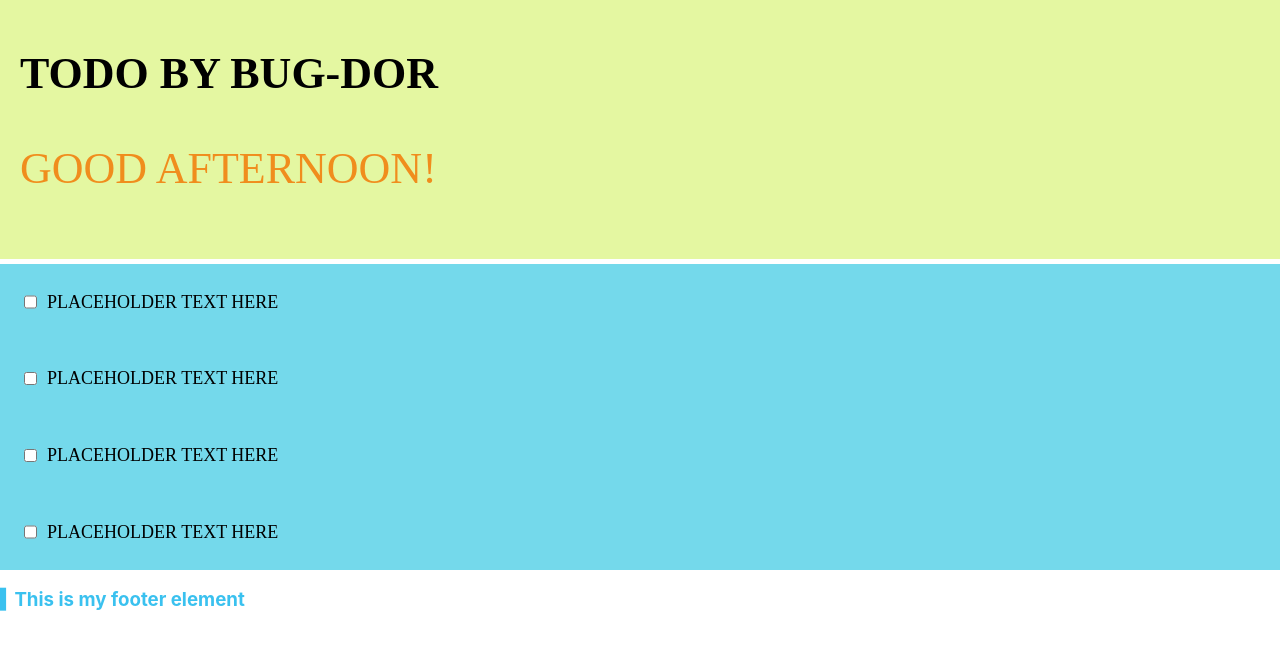
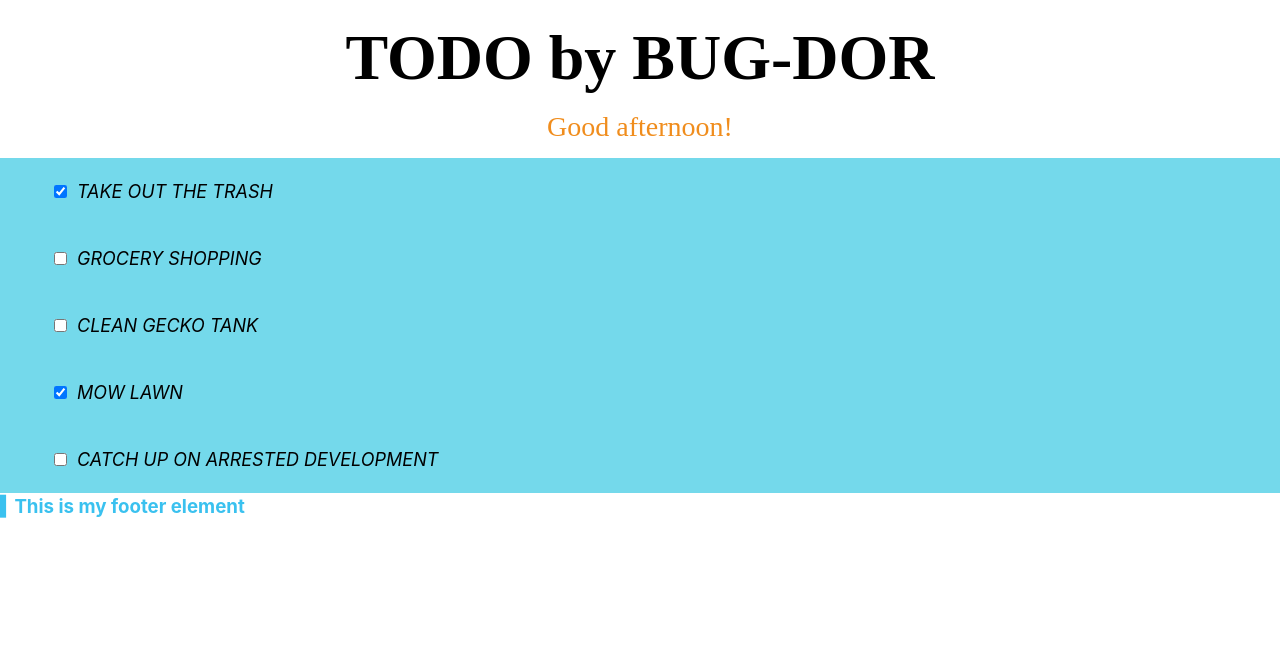
Before and after one commit to dung6eetle/react-app-3, a React (Create React App) app in the folder react-app-3/: page / in a window 1280 px wide. Shown: the top 650 px of the page. Built offline with nearby package versions, Linux system fonts and the light colour scheme.

Commit message:
fixed -> maincontent to class

```diff
--- a/react-app-3/package.json
+++ b/react-app-3/package.json
@@ -6,6 +6,7 @@
     "@testing-library/jest-dom": "^4.2.4",
     "@testing-library/react": "^9.3.2",
     "@testing-library/user-event": "^7.1.2",
+    "minireset.css": "0.0.6",
     "react": "^16.13.1",
     "react-dom": "^16.13.1",
     "react-scripts": "3.4.1"
--- a/react-app-3/src/components/Header.css
+++ b/react-app-3/src/components/Header.css
@@ -1,12 +1,11 @@
 .navbar {
-    background: #e4f7a1;
-    font-size: 22px;
+    background: #fff;
+    font-size: 32px;
     font-family: 'Droid Sans';
-    text-transform: uppercase;
-    padding: 20px 20px;
-    margin-bottom: 5px;
+    padding: 10px 10px;
+    text-align: center;
+
 }
 .navbar p {
-    color: rgb(54, 53, 53);
-    font-size: 2em;
+    font-size: 28px;
 }
--- a/react-app-3/src/components/Header.js
+++ b/react-app-3/src/components/Header.js
@@ -10,7 +10,7 @@ function Header() {
 
     if (hours < 12) {
         timeOfDay = "morning"
-        styles.color = "#FFFA5A"
+        styles.color = "#FA032D"
     } else if (hours >= 12 && hours <17) {
         timeOfDay = "afternoon"
         styles.color = "#F08D1D"
--- a/react-app-3/src/components/MainContent.js
+++ b/react-app-3/src/components/MainContent.js
@@ -1,16 +1,35 @@
 import React from 'react'
 import './MainContent.css'
 import TodoItem from './TodoItem'
+import todoData from './todoData'
 
-function MainContent() {
+/*function MainContent() {
+    const todoItems = todoData.map(item => <TodoItem key={item.id} item={item} />)
     return (
         <div className="todo-list">
-            <TodoItem/>
-            <TodoItem/>
-            <TodoItem/>
-            <TodoItem/>
+            {todoItems}
         </div>
     )
+}  Делаем из функции компонент класса для того что бы
+то что хранится в todoData было помещено в состояние и я имел возможность
+изменить список(туду Дата) =>> */
+
+
+
+class MainContent extends React.Component {
+    constructor() {
+        super()
+        this.state = {
+            todo: todoData
+        }
+    }
+    render() {
+        const todoItems = this.state.todo.map(item => <TodoItem key={item.id} item={item} />)
+        return (
+            <div className="todo-list">
+                {todoItems}
+            </div>
+        )
+    }
 }
-
 export default MainContent
--- a/react-app-3/src/components/TodoItem.js
+++ b/react-app-3/src/components/TodoItem.js
@@ -1,10 +1,12 @@
 import React from 'react'
 import '../index.css'
-function TodoItem() {
+import todoData from './todoData'
+
+function TodoItem(props) {
     return (
         <div className="todo-item">
-            <input type="checkbox" />
-            <p>Placeholder text here</p>
+            <input type="checkbox" checked={props.item.completed} />
+            <p>{props.item.text}</p>
         </div>
     )
 }
--- /dev/null
+++ b/react-app-3/src/components/todoData.js
@@ -0,0 +1,29 @@
+const todoData = [
+    {
+        id: 1,
+        text: "Take out the trash",
+        completed: true
+    },
+    {
+        id: 2,
+        text: "Grocery shopping",
+        completed: false
+    },
+    {
+        id: 3,
+        text: "Clean gecko tank",
+        completed: false
+    },
+    {
+        id: 4,
+        text: "Mow lawn",
+        completed: true
+    },
+    {
+        id: 5,
+        text: "Catch up on Arrested Development",
+        completed: false
+    }
+]
+
+export default todoData
--- a/react-app-3/src/index.css
+++ b/react-app-3/src/index.css
@@ -1,17 +1,91 @@
+/* Указываем box sizing */
+*,
+*::before,
+*::after {
+  box-sizing: border-box;
+}
+
+/* Убираем внутренние отступы */
+ul[class],
+ol[class] {
+  padding: 0;
+}
+
+/* Убираем внешние отступы */
+body,
+h1,
+h2,
+h3,
+h4,
+p,
+ul[class],
+ol[class],
+li,
+figure,
+figcaption,
+blockquote,
+dl,
+dd {
+  margin: 0;
+}
+
+/* Выставляем основные настройки по-умолчанию для body */
+body {
+  min-height: 100vh;
+  scroll-behavior: smooth;
+  text-rendering: optimizeSpeed;
+  line-height: 1.5;
+}
+
+/* Удаляем стандартную стилизацию для всех ul и il, у которых есть атрибут class*/
+ul[class],
+ol[class] {
+  list-style: none;
+}
+
+/* Элементы a, у которых нет класса, сбрасываем до дефолтных стилей */
+a:not([class]) {
+  text-decoration-skip-ink: auto;
+}
+
+/* Упрощаем работу с изображениями */
+img {
+  max-width: 100%;
+  display: block;
+}
+
+/* Указываем понятную периодичность в потоке данных у article*/
+article > * + * {
+  margin-top: 1em;
+}
+
+/* Наследуем шрифты для инпутов и кнопок */
+input,
+button,
+textarea,
+select {
+  font: inherit;
+}
+
+/* Удаляем все анимации и переходы */
+@media (prefers-reduced-motion: reduce) {
+  * {
+    animation-duration: 0.01ms !important;
+    animation-iteration-count: 1 !important;
+    transition-duration: 0.01ms !important;
+    scroll-behavior: auto !important;
+  }
+}
+
+/* Стили для основной части*/
+
+
 input[type=checkbox]:focus {
   outline: 0;
 }
 input[type=checkbox] {
   margin-right: 10px;
   font-size: 30px;
-}
-.todo-item {
-  display: flex;
-  list-style: none;
-  padding: 10px 20px;
-  font-size: 18px;
-  font-family: 'Oxygen';
-  text-transform: uppercase;
 }
 
 body {
@@ -32,3 +106,12 @@ html {
 
 /* Sections
    ========================================================================== */
+
+.todo-item {
+    display: flex;
+    list-style: none;
+    padding: 20px 50px;
+    font-size: 18px;
+    font-style: italic;
+    text-transform: uppercase;
+}
```
Also changed, not shown: 1 other file (tests, documents, lock files or other folders).
